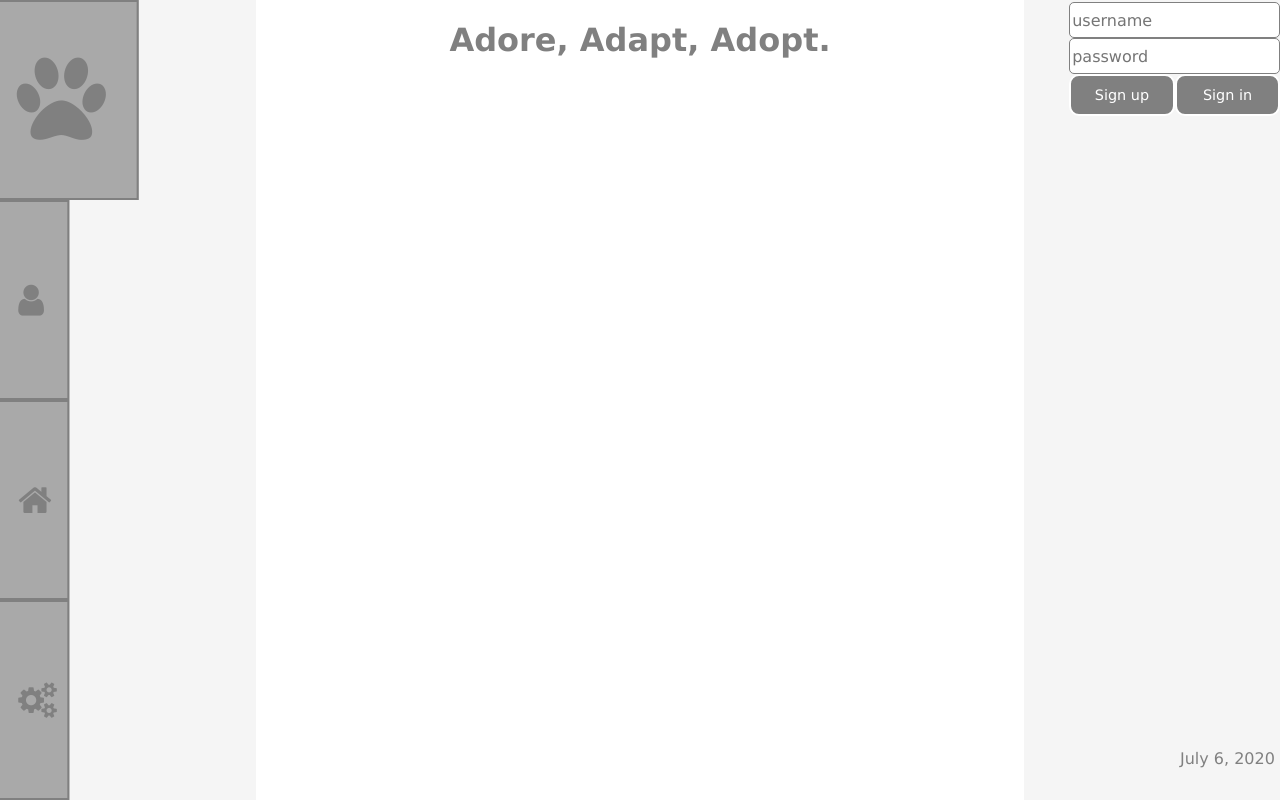
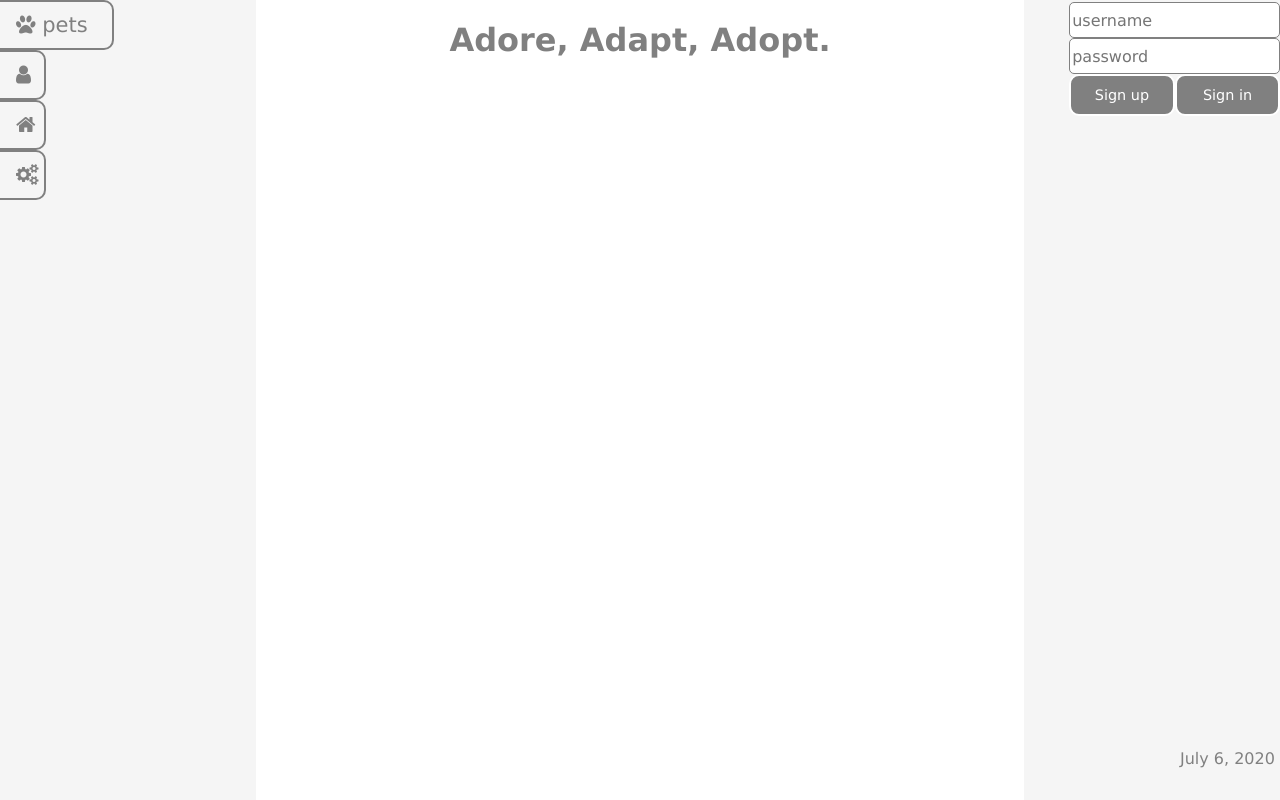
Before and after one commit to kkuczynski/JavaAngularDB, an Angular app in the folder PetAdopt-frontend/: page / in a window 1280 px wide. Built offline with nearby package versions, Linux system fonts and the light colour scheme; no server answers.

Commit message:
fixed form but it still doesnt block wrong inputs, final change to mnu buttons

```diff
--- a/PetAdopt-frontend/src/app/left-menu/left-menu.component.css
+++ b/PetAdopt-frontend/src/app/left-menu/left-menu.component.css
@@ -11,19 +11,23 @@
     right: 0;
 }
   button{
-      transform: translateX(-10%);
-      height: 25%;
-      width: 30%;
-      border-radius: 0%;
+      transform: translateX(-10px);
+      min-height: 5%;
+      max-height: fit-content;
+      width: 22%;
+      border-radius: 10px;
       border-width: 1%;
       border-color: gray;
-      background-color: darkgray;
-
+      background-color: whitesmoke;
+      text-align: left;
       color: gray;
+      max-width: fit-content;
+      min-width: 22%;
+      border-collapse: collapse;
 
   }
   .inButton{
-      text-align: center;
-      width: 100%;
-      font-size: 250%;
+      text-align: left;
+
+      font-size: 150%;
   }
--- a/PetAdopt-frontend/src/app/left-menu/left-menu.component.html
+++ b/PetAdopt-frontend/src/app/left-menu/left-menu.component.html
@@ -4,22 +4,22 @@
 
 
 <button class="butt1" id="butt1" (mouseover)="onMouseOver(1)">
-    <div class="inButton"><i class="fa fa-paw"></i></div>
+    <div class="inButton"><i class="fa fa-paw"></i><ng-template [ngIf]="getButtonTextEnabled() == 1">  pets</ng-template></div>
 </button>
 <br>
 
 <button class="butt2" id="butt2" (mouseover)="onMouseOver(2)">
-    <div class="inButton"><i class="fa fa-user"></i></div>
+    <div class="inButton"><i class="fa fa-user"></i><ng-template [ngIf]="getButtonTextEnabled() == 2">  users</ng-template></div>
 </button>
 
 <br>
 <button class="butt3" id="butt3" (mouseover)="onMouseOver(3)">
-    <div class="inButton"><i class="fa fa-home"></i></div>
+    <div class="inButton"><i class="fa fa-home"></i><ng-template [ngIf]="getButtonTextEnabled() == 3">  homes</ng-template></div>
 </button>
 <br>
 
 <button class="butt4" id="butt4" (mouseover)="onMouseOver(4)">
-    <div class="inButton"><i class="fa fa-cogs"></i></div>
+    <div class="inButton"><i class="fa fa-cogs"></i><ng-template [ngIf]="getButtonTextEnabled() == 4">  settings</ng-template></div>
 </button>
 
 
--- a/PetAdopt-frontend/src/app/left-menu/left-menu.component.ts
+++ b/PetAdopt-frontend/src/app/left-menu/left-menu.component.ts
@@ -9,19 +9,18 @@ export class LeftMenuComponent implements OnInit {
 
   private isAdmin = true;
   private isEmployee = true;
-  private isShown = false;
+  private buttonTextEnabled;
   constructor() { }
 
   showButton(picked)
   {
     for (let i = 1; i < 5; i++) {
       if (i === picked){
-        document.getElementById('butt' + i).style.width = '60%';
-        document.getElementById('butt' + i).style.fontSize = '240%';
+        document.getElementById('butt' + i).style.minWidth = 'fit-content';
+        this.buttonTextEnabled = picked;
       }
       else{
-        document.getElementById('butt' + i).style.width = '30%';
-        document.getElementById('butt' + i).style.fontSize = '90%';
+        document.getElementById('butt' + i).style.minWidth = '22%';
       }
     }
   }
@@ -46,9 +45,9 @@ export class LeftMenuComponent implements OnInit {
 
   onMouseOverRight() {
     console.log('mouse on invisible bar');
+    this.buttonTextEnabled = 0;
     for (let i = 1; i < 5; i++) {
-      document.getElementById('butt' + i).style.width = '30%';
-      document.getElementById('butt' + i).style.fontSize = '90%';
+      document.getElementById('butt' + i).style.minWidth = '22%';
     }
   }
 
@@ -58,6 +57,9 @@ export class LeftMenuComponent implements OnInit {
 
   }
 
+  getButtonTextEnabled(){
+    return this.buttonTextEnabled;
+  }
   getIsAdmin() {
     return this.isAdmin;
   }
@@ -66,10 +68,6 @@ export class LeftMenuComponent implements OnInit {
     return this.isEmployee;
   }
 
-  getIsShown() {
-    return this.isShown;
-  }
-
   setIsAdmin(isAdmin: boolean) {
     this.isAdmin = isAdmin;
   }
--- a/PetAdopt-frontend/src/app/login/login.component.html
+++ b/PetAdopt-frontend/src/app/login/login.component.html
@@ -12,7 +12,7 @@
 
     <div class="warn">{{this.getLoginWarn()}}
     </div>
-    <ng-template *ngIf="this.getLoginWarn().length>0"><br></ng-template>
+
     <div class="warn">{{this.getCapsWarn()}}
 
     </div>
--- a/PetAdopt-frontend/src/app/login/login.component.ts
+++ b/PetAdopt-frontend/src/app/login/login.component.ts
@@ -29,8 +29,8 @@ export class LoginComponent implements OnInit {
 
   createForm() {
     this.inputForm = this.formBuilder.group({
-      username: ['', Validators.required, Validators.minLength(5), Validators.maxLength(20)],
-      password: ['', Validators.required, Validators.minLength(5), Validators.maxLength(20)]
+      username: ['', [Validators.required, Validators.minLength(5), Validators.maxLength(20)]],
+      password: ['', [Validators.required, Validators.minLength(5), Validators.maxLength(20)]]
     });
   }
 
@@ -77,7 +77,7 @@ export class LoginComponent implements OnInit {
     this.username = this.inputForm.get('username').value;
     this.password = this.inputForm.get('password').value;
     console.log('login: ' + this.inputForm.get('username').value);
-    console.log('pass: ' + this.inputForm.get('username').value);
+    console.log('pass: ' + this.inputForm.get('password').value);
     this.logged = true;
     this.loggedAsAdmin();
   }
--- a/PetAdopt-frontend/src/styles.css
+++ b/PetAdopt-frontend/src/styles.css
@@ -2,7 +2,6 @@
 button {
     background-color: gray;
     border-style: solid;
-    border-radius: 3px;
     border-color: white;
     border-width: 2px;
     color: white;
```
